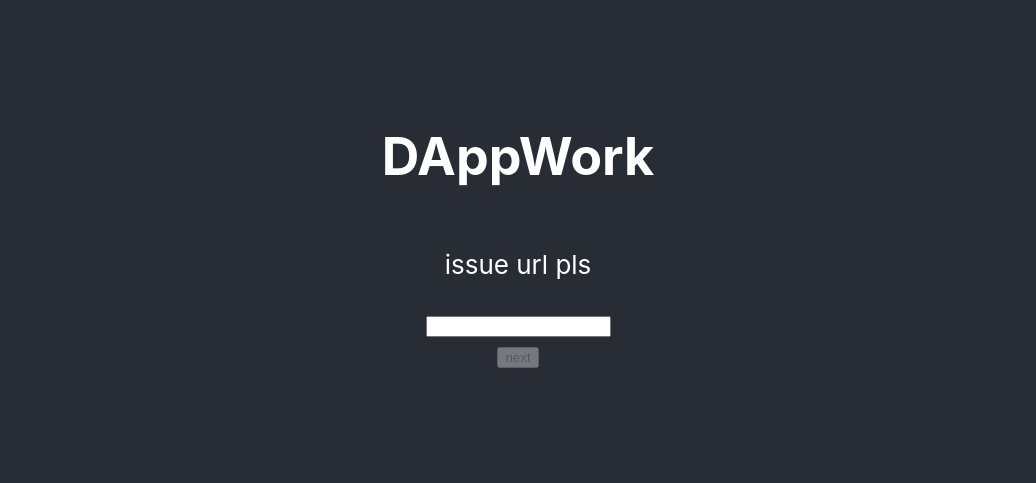
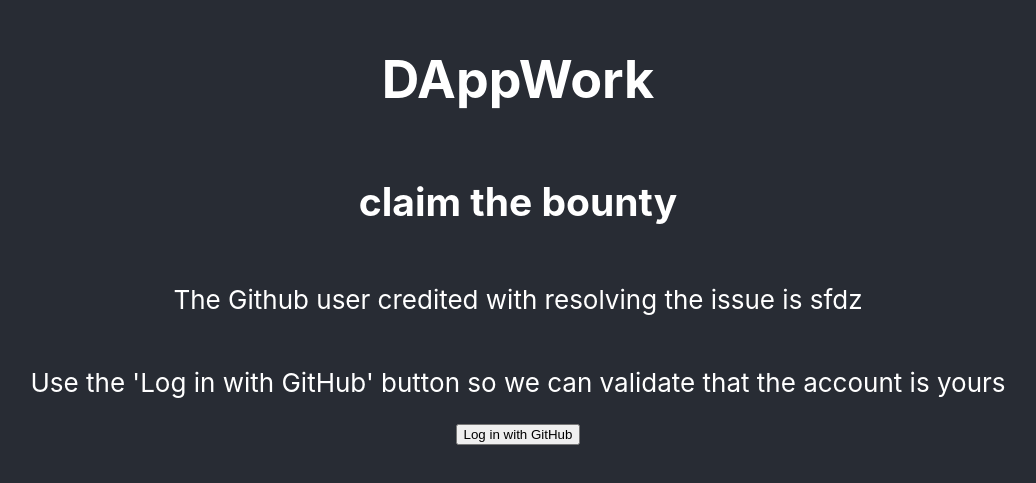
Before and after one commit to sfdz/dappwork-website, a React (Create React App) app: page / in a window 1280 px wide. Shown: the part 171-654 px from the top of the page, without its empty margins (122-1158 px from the left). Built offline with nearby package versions, Linux system fonts and the light colour scheme.

Commit message:
Add skeleton component ClaimBounty

```diff
--- a/src/App.tsx
+++ b/src/App.tsx
@@ -1,13 +1,13 @@
 import React from 'react';
 import './App.css';
-import NewBounty from './components/NewBounty';
+import ClaimBounty from './components/ClaimBounty';
 
 function App() {
   return (
     <div className="App">
       <header className="App-header">
         <h1>DAppWork</h1>
-        <NewBounty/>
+        <ClaimBounty githubUsername='sfdz'/>
       </header>
     </div>
   );
--- /dev/null
+++ b/src/components/ClaimBounty.tsx
@@ -0,0 +1,18 @@
+import React from 'react';
+
+type ClaimBountyProps = {
+    githubUsername: string,
+}
+
+const ClaimBounty = (props: ClaimBountyProps) => {
+    return (
+        <>
+            <h2>claim the bounty</h2>
+            <p>The Github user credited with resolving the issue is {props.githubUsername}</p>
+            <p>Use the 'Log in with GitHub' button so we can validate that the account is yours</p>
+            <button>Log in with GitHub</button>
+        </>
+    );
+}
+
+export default ClaimBounty;
```
